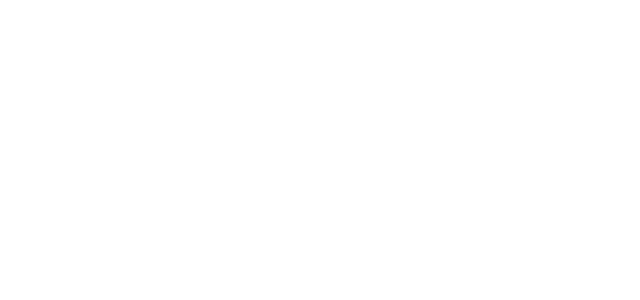
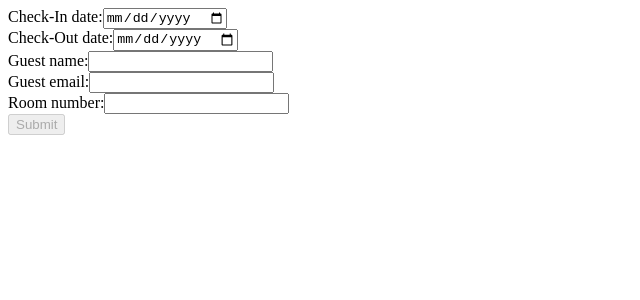
Before and after one commit to jacmba/ng-hotel-app, an Angular app: page /edit/1 in a window 1280 px wide. Before the commit this address led to /. Shown: the top 300 px of the page, without its empty margins (0-640 px from the left). Built offline with nearby package versions, Linux system fonts and the light colour scheme.

Commit message:
Edit reservation

```diff
--- a/src/app/app-routing.module.ts
+++ b/src/app/app-routing.module.ts
@@ -7,7 +7,8 @@ import { ReservationFormComponent } from './reservation-form/reservation-form.co
 const routes: Routes = [
   {path: "", component: HomeComponent},
   {path: "list", component: ReservationListComponent},
-  {path: "new", component: ReservationFormComponent}
+  {path: "new", component: ReservationFormComponent},
+  {path: "edit/:id", component: ReservationFormComponent}
 ];
 
 @NgModule({
--- a/src/app/reservation-form/reservation-form.component.ts
+++ b/src/app/reservation-form/reservation-form.component.ts
@@ -2,7 +2,7 @@ import { Component, OnInit } from '@angular/core';
 import { FormBuilder, FormGroup, Validators } from '@angular/forms';
 import { ReservationServiceService } from '../reservation/reservation-service.service';
 import { Reservation } from '../models/reservation';
-import { Router } from '@angular/router';
+import { ActivatedRoute, Router } from '@angular/router';
 
 @Component({
   selector: 'app-reservation-form',
@@ -13,15 +13,24 @@ export class ReservationFormComponent implements OnInit {
 
   reservationForm: FormGroup = new FormGroup({});
 
+  private id: string | undefined;
+
   constructor(private formBuildeR: FormBuilder,
     private reservationService: ReservationServiceService,
-    private router: Router
+    private router: Router,
+    private activatedRoute: ActivatedRoute
   ) {}
 
   onSubmit() {
     if (this.reservationForm.valid) {
       const reservation: Reservation = this.reservationForm.value;
-      this.reservationService.addReservation(reservation);
+
+      if(this.id) {
+        reservation.id = this.id;
+        this.reservationService.updateReservation(reservation);
+      } else {
+        this.reservationService.addReservation(reservation);
+      }
 
       this.router.navigate(['/list']);
     }
@@ -35,5 +44,16 @@ export class ReservationFormComponent implements OnInit {
         guestEmail: ['', [Validators.required, Validators.email]],
         roomNumber: ['', Validators.required],
       });
+
+      const id = this.activatedRoute.snapshot.paramMap.get("id");
+
+      if(id) {
+        const reservation = this.reservationService.getReservation(id);
+
+        if(reservation) {
+          this.id = id;
+          this.reservationForm.patchValue(reservation);
+        }
+      }
   }
 }
--- a/src/app/reservation-list/reservation-list.component.html
+++ b/src/app/reservation-list/reservation-list.component.html
@@ -8,6 +8,7 @@
     Check-In: {{reservation.checkInDate}}<br>
     Check-Out: {{reservation.checkOutDate}}<br>
     <button (click)="deleteReservation(reservation.id)">Delete</button>
+    <button [routerLink]="['/edit', reservation.id]">Edit</button>
   </li>
 </ul>
 
--- a/src/app/reservation/reservation-service.service.ts
+++ b/src/app/reservation/reservation-service.service.ts
@@ -24,6 +24,7 @@ export class ReservationServiceService {
   }
 
   addReservation(reservation: Reservation): void {
+    reservation.id = Date.now().toString();
     this.reservations.push(reservation);
     localStorage.setItem("reservations", JSON.stringify(this.reservations));
   }
--- a/src/app/reservation/reservation.module.ts
+++ b/src/app/reservation/reservation.module.ts
@@ -3,6 +3,7 @@ import { CommonModule } from '@angular/common';
 import { ReservationFormComponent } from '../reservation-form/reservation-form.component';
 import { ReservationListComponent } from '../reservation-list/reservation-list.component';
 import { FormsModule, ReactiveFormsModule } from '@angular/forms';
+import { RouterModule } from '@angular/router';
 
 
 
@@ -13,6 +14,7 @@ import { FormsModule, ReactiveFormsModule } from '@angular/forms';
   ],
   imports: [
     CommonModule,
+    RouterModule,
     FormsModule,
     ReactiveFormsModule
   ]
```
